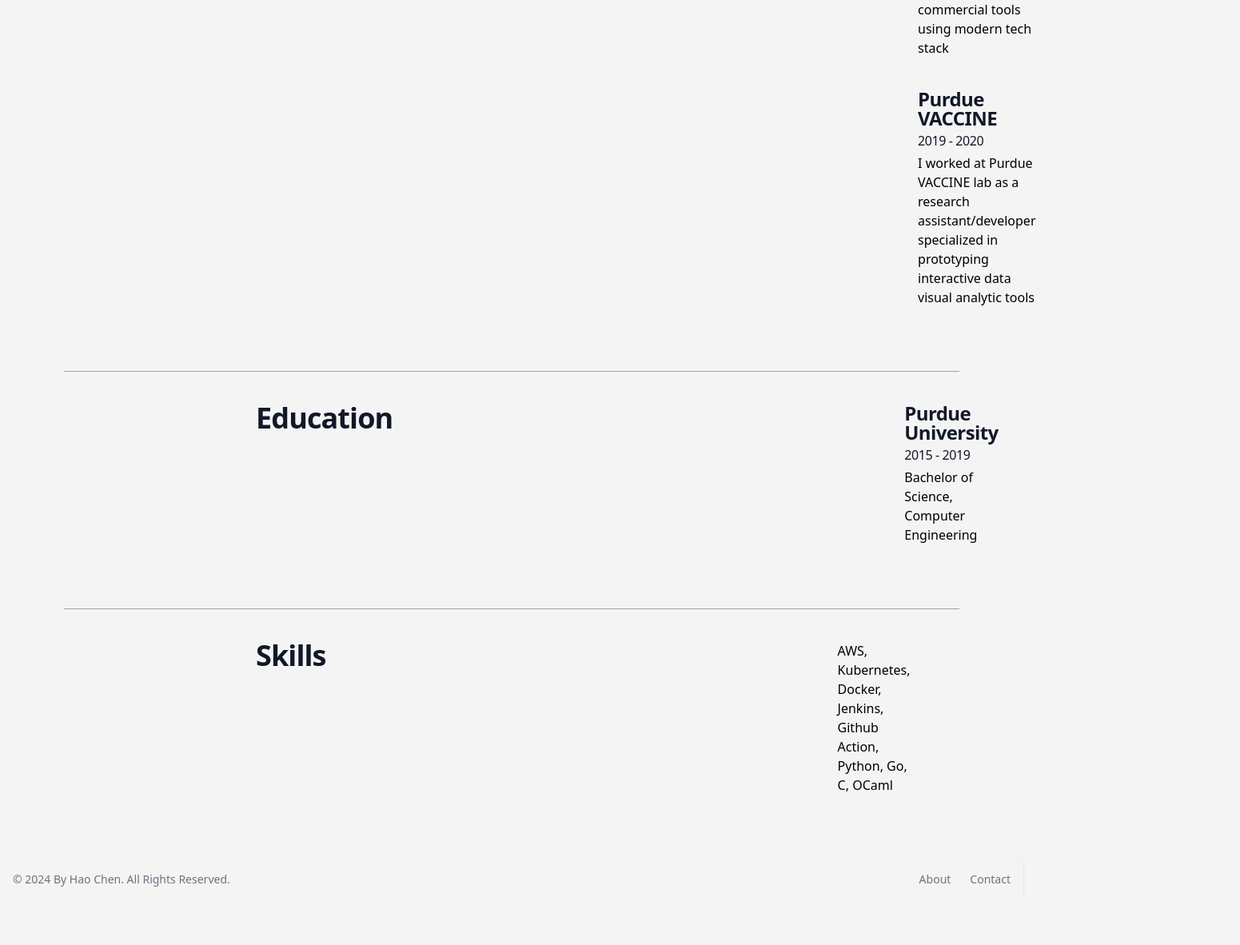
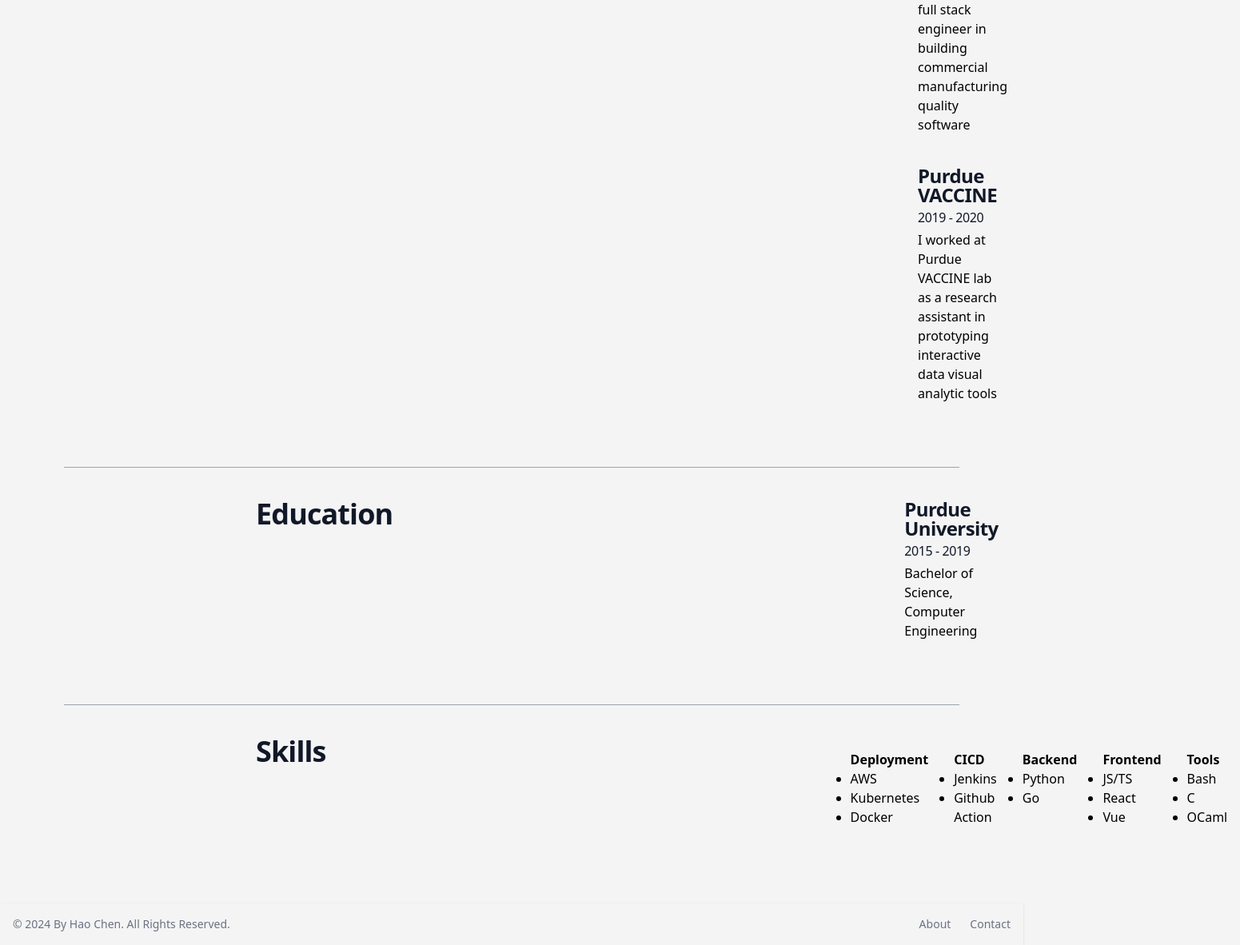
Before and after one commit to chen2073/my-web-v2, a Next.js app: page /experience in a window 1280 px wide. Shown: the part 548-1730 px from the top of the page at 80% size, 1551 px wide, since content can reach past the window. Before the commit the page ends 1674 px from the top, so only its background shows below. Built offline with nearby package versions, Linux system fonts and the light colour scheme.

Commit message:
update experience

```diff
--- a/src/app/experience/page.tsx
+++ b/src/app/experience/page.tsx
@@ -9,19 +9,19 @@ export default function Experience() {
             <div className="mb-10">
               <h2 className="text-2xl font-bold leading-none tracking-tight text-gray-900">Tesla</h2>
               <h3 className="my-2 leading-none tracking-tight text-gray-900">2023 - 2024</h3>
-              <p>I worked at Tesla as a software engineer specialized in building internal tools using modern tech stack</p>
+              <p>I worked at Tesla as a backend engineer in building internal software to facilitate manufacturing quality</p>
             </div>
 
             <div className="mb-10">
               <h2 className="text-2xl font-bold leading-none tracking-tight text-gray-900">Foxconn</h2>
               <h3 className="my-2 leading-none tracking-tight text-gray-900">2020 - 2023</h3>
-              <p>I worked at Foxconn as a software engineer specialized in building commercial tools using modern tech stack</p>
+              <p>I worked at Foxconn as a full stack engineer in building commercial manufacturing quality software</p>
             </div>
 
             <div className="mb-10">
               <h2 className="text-2xl font-bold leading-none tracking-tight text-gray-900">Purdue VACCINE</h2>
               <h3 className="my-2 leading-none tracking-tight text-gray-900">2019 - 2020</h3>
-              <p>I worked at Purdue VACCINE lab as a research assistant/developer specialized in prototyping interactive data visual analytic tools</p>
+              <p>I worked at Purdue VACCINE lab as a research assistant in prototyping interactive data visual analytic tools</p>
             </div>
           </div>
         </div>
@@ -51,8 +51,39 @@ export default function Experience() {
             <h1 className="text-4xl font-bold leading-none tracking-tight text-gray-900">Skills</h1>
           </div>
           <div className="mx-80">
-            <div className="mb-10">
-              AWS, Kubernetes, Docker, Jenkins, Github Action, Python, Go, C, OCaml
+            <div className="mb-10 flex">
+              <ul className="m-4 list-disc">
+                <h3 className="font-bold">Deployment</h3>
+                <li>AWS</li>
+                <li>Kubernetes</li>
+                <li>Docker</li>
+              </ul>
+
+              <ul className="m-4 list-disc">
+                <h3 className="font-bold">CICD</h3>
+                <li>Jenkins</li>
+                <li>Github Action</li>
+              </ul>
+
+              <ul className="m-4 list-disc">
+                <h3 className="font-bold">Backend</h3>
+                <li>Python</li>
+                <li>Go</li>
+              </ul>
+
+              <ul className="m-4 list-disc">
+                <h3 className="font-bold">Frontend</h3>
+                <li>JS/TS</li>
+                <li>React</li>
+                <li>Vue</li>
+              </ul>
+
+              <ul className="m-4 list-disc">
+                <h3 className="font-bold">Tools</h3>
+                <li>Bash</li>
+                <li>C</li>
+                <li>OCaml</li>
+              </ul>
             </div>
           </div>
         </div>
```
